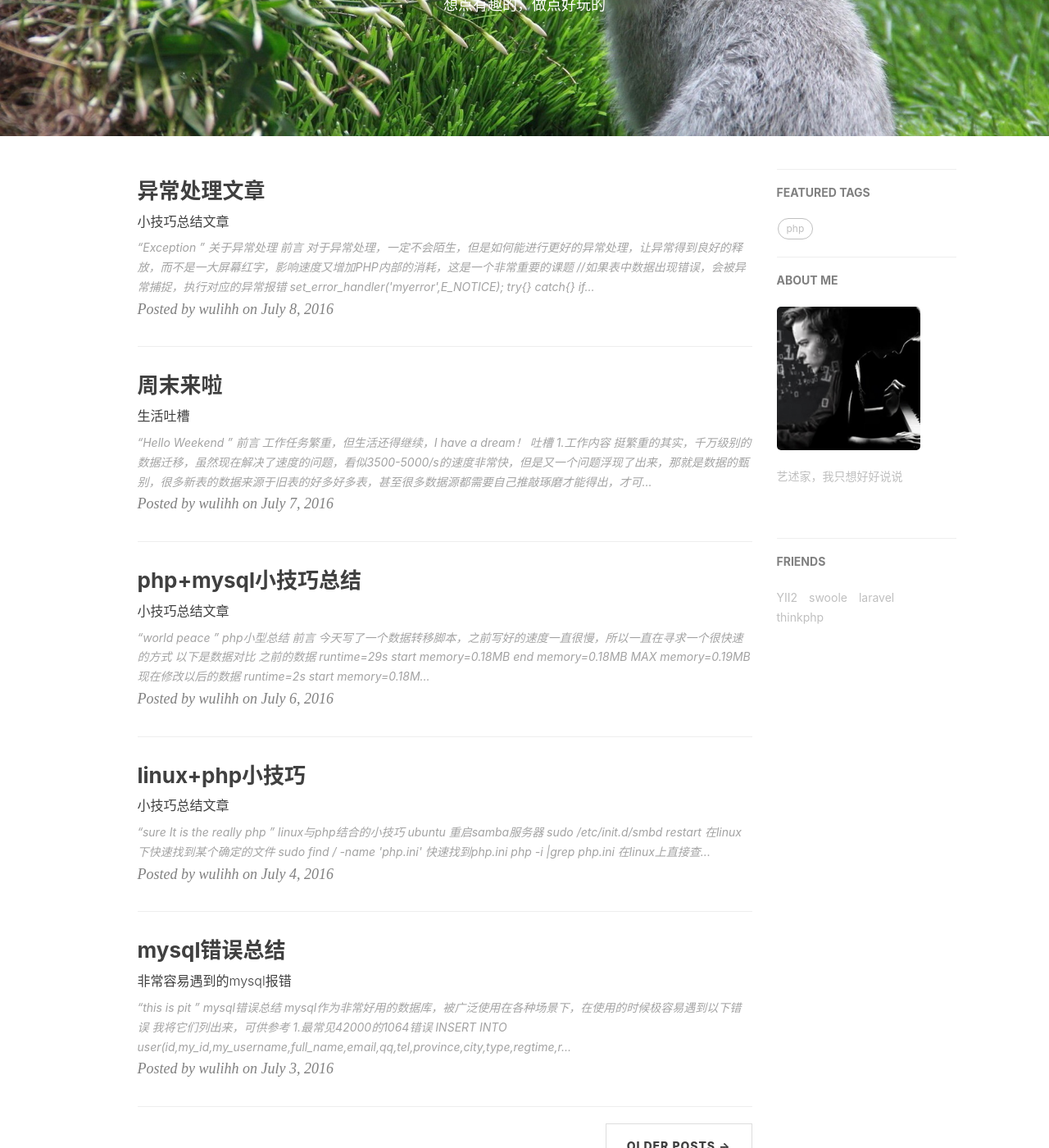
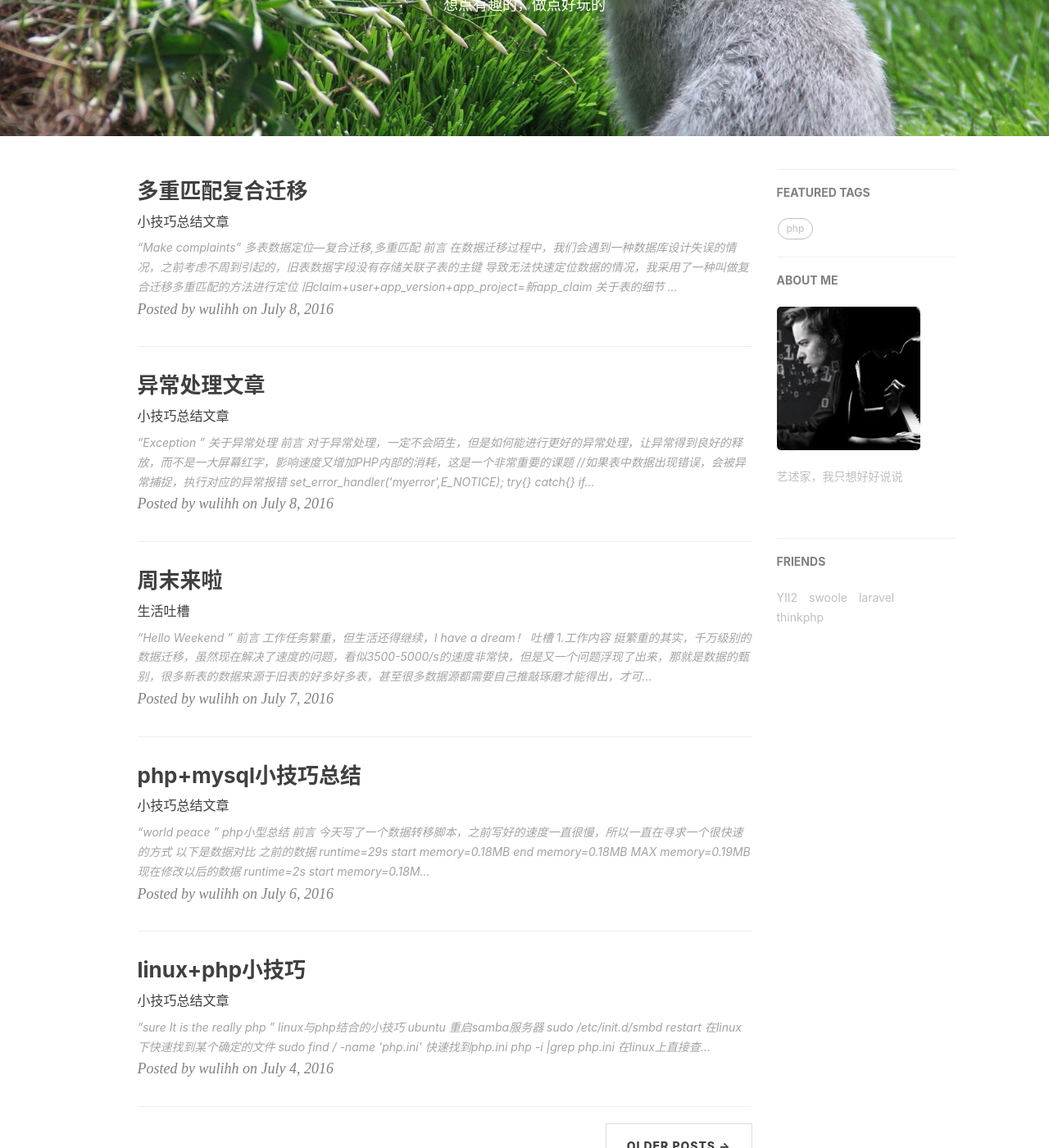
Before and after one commit to aa4933/aa4933.github.io, a Jekyll site: the page built from index.html, in a window 1280 px wide and 1400 px high, scrolled down 252 px. Shown: the whole window at 82% size. Built offline with Jekyll 4.4.1, drawn with Linux system fonts in a browser that asks for light colours; the list of posts is cut into pages by our own code; comment, search, counter and statistics services are not loaded; some of the changed lines change nothing that is shown.

Commit message:
增加文章

````diff
--- a/_posts/2016-07-06-php.markdown
+++ b/_posts/2016-07-06-php.markdown
@@ -117,6 +117,38 @@ includeClassByDir('script/');
 includeClassByDir('Common/');
 ```
 
+* 8.js与php的数字与中文校验
+
+``` php
+//中文校验
+if (preg_match("/^[\x7f-\xff]+$/", $str)) { //兼容gb2312,utf-8
+echo "正确输入";
+} else {
+echo "错误输入";
+}
+
+var str = "1221我3443";
+var str2 = "23433234";
+var reg = /[\u4e00-\u9fa5]/g;
+if(reg.test(str)){
+    alert("有中文");
+}else{
+    alert("无中文");
+}
+```
+
+``` php
+//数字校验
+is_numeric( 'abcd123' ) or die('提供的参数不是数字');
+
+if(!isNaN(val)){
+   alert("是数字");
+}else{
+   alert("不是数字");
+}
+```
+
+
 ### 后记
 
 > 经过这次的脚本编写，真的是获益良多，首先知道了自己的水平差距，其次还有10几张表在等着我去弄呢，工作繁重啊
--- /dev/null
+++ b/_posts/2016-07-13-data_transfer.markdown
@@ -0,0 +1,118 @@
+---
+layout:     post
+title:      "多重匹配复合迁移"
+subtitle:   "小技巧总结文章"
+date:       2016-07-08 12:00:00
+author:     "wulihh"
+header-img: "img/post-bg-2016-07_09.jpg"
+tags:
+    - php
+---
+> “Make complaints”
+
+
+## 多表数据定位---复合迁移,多重匹配
+
+### 前言
+
+在数据迁移过程中，我们会遇到一种数据库设计失误的情况，之前考虑不周到引起的，旧表数据字段没有存储关联子表的主键
+导致无法快速定位数据的情况，我采用了一种叫做复合迁移多重匹配的方法进行定位
+
+```mysql
+旧claim+user+app_version+app_project=新app_claim
+```
+
+### 关于表的细节
+
+![Alt text](https://aa4933.github.io/img/post_other_img/post_07_13.png)
+
+####分析
+
+首先这张表有3个字段是无法直接转移的
+* user_name-----这个字段可以通过uid进行2次获取
+* game_id--------这个字段可以通过唯一字段package_name进行获取
+* version_code--这个字段关联的app_version表中唯一能够定位到某一条记录的只有主键id，但是id并未存储在claim表中
+
+所以我们使用了以下方式进行快速定位
+
+![Alt text](https://aa4933.github.io/img/post_other_img/post_07_13_2.png)
+
+复合迁移的方法很棒，但是我们迁移的时候，为了增加速度，使用的是mysql IN的方法进行匹配查询
+
+这个时候，我们如果采用之前的思路，单匹配的方式肯定是不行的，故我采用了一种多重匹配的方法
+
+#### 代码
+
+main--run方法
+```php
+//由于此表转移需要获取app_project表的多条信息
+list($res_g,$game_ids)=self::get_old_other_Data_2($this->db_m,'app_project','package_name,id','('.$name.')');
+//切割特殊的game_ids
+$game_id=substr(arr_to_str($game_ids),0,-1);
+//接下来需要通过game_id与version去同时匹配得到version_name
+$res_v=self::get_old_other_Data_3($this->db_m,'app_version','pid,version_name,version_code','('.$game_id.')','('.$version.')');
+//获取sql
+$sql = $this->get_sql($res_c, $res_u,$res_g,$res_v);
+```
+
+get_old_other_Data_3方法
+```php
+public function get_old_other_Data_3($db,$table,$information,$oldIDs,$version){
+        $list=array();
+        $sql = sprintf("SELECT %s FROM `%s` WHERE pid IN %s AND version_name IN %s;",$information,$table,$oldIDs,$version);
+        $res=$db->prepare($sql);
+        $res->execute();
+        while($rows=$res->fetch()){
+        //复合迁移
+            $list[$rows['pid']][$rows['version_name']]=$rows;
+        }
+        return $list;
+    }
+```
+
+get_sql方法
+```php
+public function get_sql($res_c,$res_u,$res_g,$res_v){
+        $sql='INSERT INTO
+            app_claim
+            VALUES';
+        //如果表中数据出现错误，会被异常捕捉，执行对应的异常报错
+        set_error_handler('myerror',E_NOTICE);
+        foreach($res_c as $v)
+        {
+            //组装sql
+            if ($res_c) {
+                //将旧表信息插入新表中
+                $sql = $sql.'(' . $v['id'] . ',' .$v['uid'] . ',
+    "' .$res_u[$v['uid']]['my_username'].'",
+    "' .$res_g[$v['package_name']]['id'].'",
+    "' .$v['title'].'",
+    "' .$v['package_name'].'",
+    //多重匹配
+    "' .$res_v[$res_g[$v['package_name']]['id']][$v['version']]['version_code'].'",
+    "' .$v['version'].'",
+    "' .$v['url'].'",
+    "' .$v['state'].'",
+    "' .$v['type'].'",
+    "' .$v['failture'].'",
+    "' .$v['desc'].'",
+    "' .$v['remark'].'",
+    "' .$v['create_time'].'")
+    ';
+                $sql=$sql.',';
+            }
+            else {
+                echo "\n".'no data!'."\n";
+                //失败的时候写入log文件
+                Write_log($v['id']);
+            }
+        }
+        //sql必须切割掉最后一个字符，否则会导致无法执行
+        $sql=substr($sql,0,-1);
+        return $sql;
+    }
+```
+
+###后记
+
+>数据迁移过程中遇到的各种事情多而不绝，需要多总结，多思考，防止以后出现类似的错误
````
Also changed, not shown: img/about-bg_2.jpg (deleted), img/post-bg-2016-07_09.jpg (added), img/post_other_img/post_07_13.png (added), img/post_other_img/post_07_13_2.png (added).
